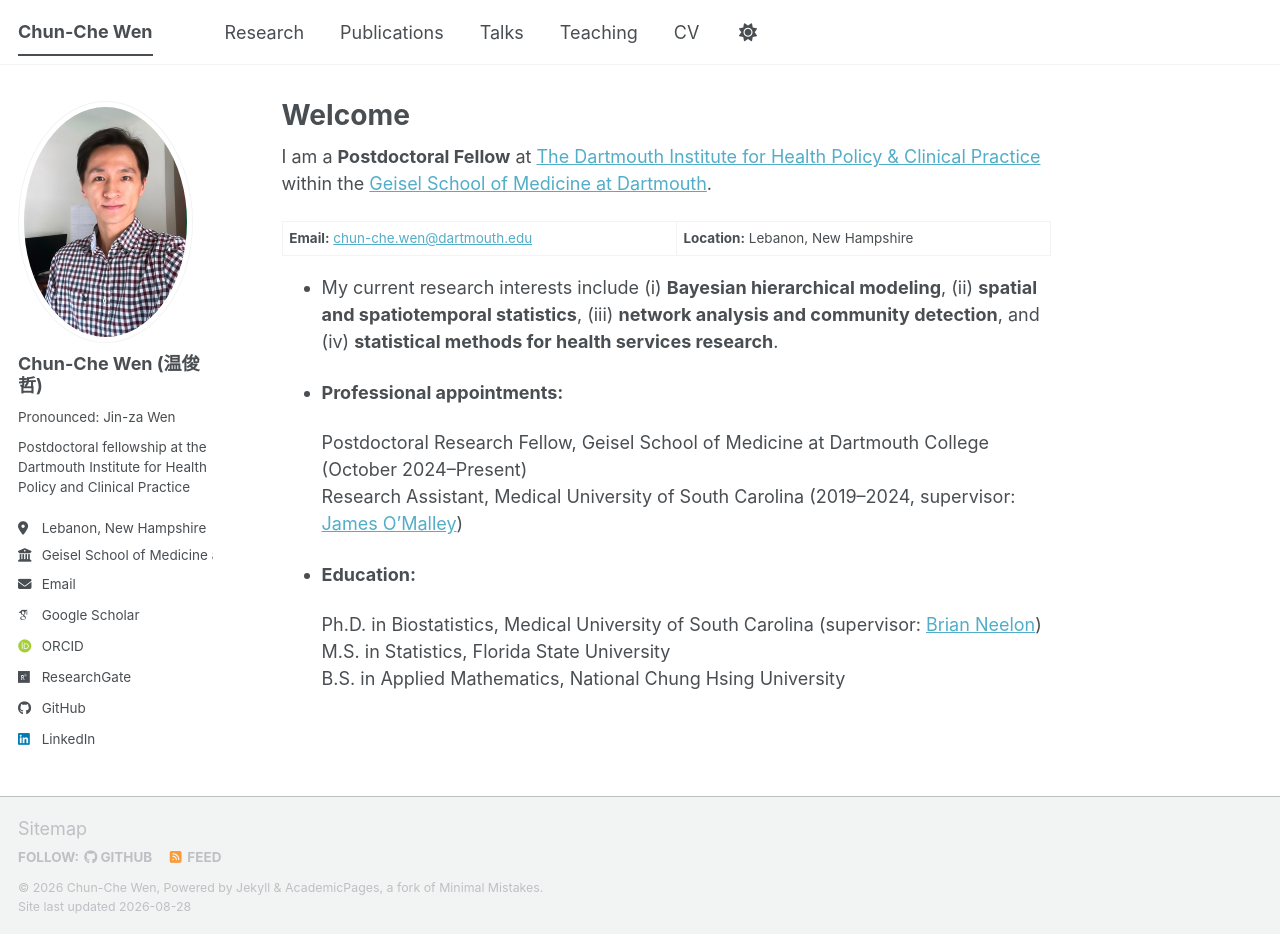
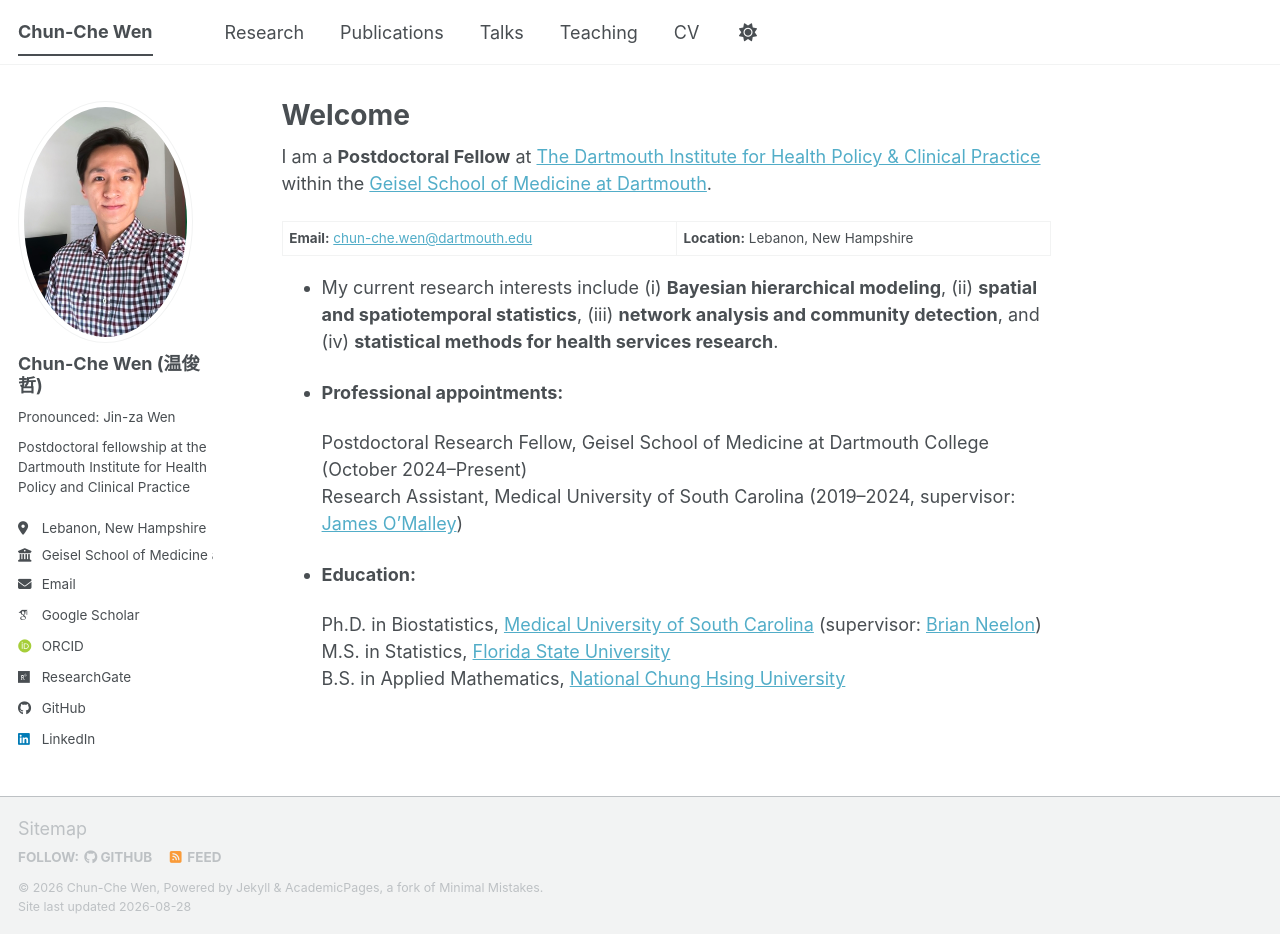
Before and after one commit to chunchewen/chunchewen, a Jekyll site: the page built from _pages/about.md, in a window 1280 px wide and 934 px high. Built offline with Jekyll 4.4.1, drawn with Linux system fonts in a browser that asks for light colours; some web fonts are replaced; a script bundle is joined from its source files by our own code; library files that are not in the unit come from our copies; part of the change alters nothing that is shown.

```diff
--- a/_pages/about.md
+++ b/_pages/about.md
@@ -20,6 +20,6 @@ I am a **Postdoctoral Fellow** at [The Dartmouth Institute for Health Policy & C
 
 - **Education:**
 
-  Ph.D. in Biostatistics, Medical University of South Carolina (supervisor: [Brian Neelon](https://education.musc.edu/MUSCApps/facultydirectory/Neelon-Brian))<br>
-  M.S. in Statistics, Florida State University<br>
-  B.S. in Applied Mathematics, National Chung Hsing University<br>
+  Ph.D. in Biostatistics, [Medical University of South Carolina](https://medicine.musc.edu/departments/public-health-sciences) (supervisor: [Brian Neelon](https://education.musc.edu/MUSCApps/facultydirectory/Neelon-Brian))<br>
+  M.S. in Statistics, [Florida State University](https://stat.fsu.edu/)<br>
+  B.S. in Applied Mathematics, [National Chung Hsing University](https://www.amath.nchu.edu.tw/en/index.php)<br>
```
